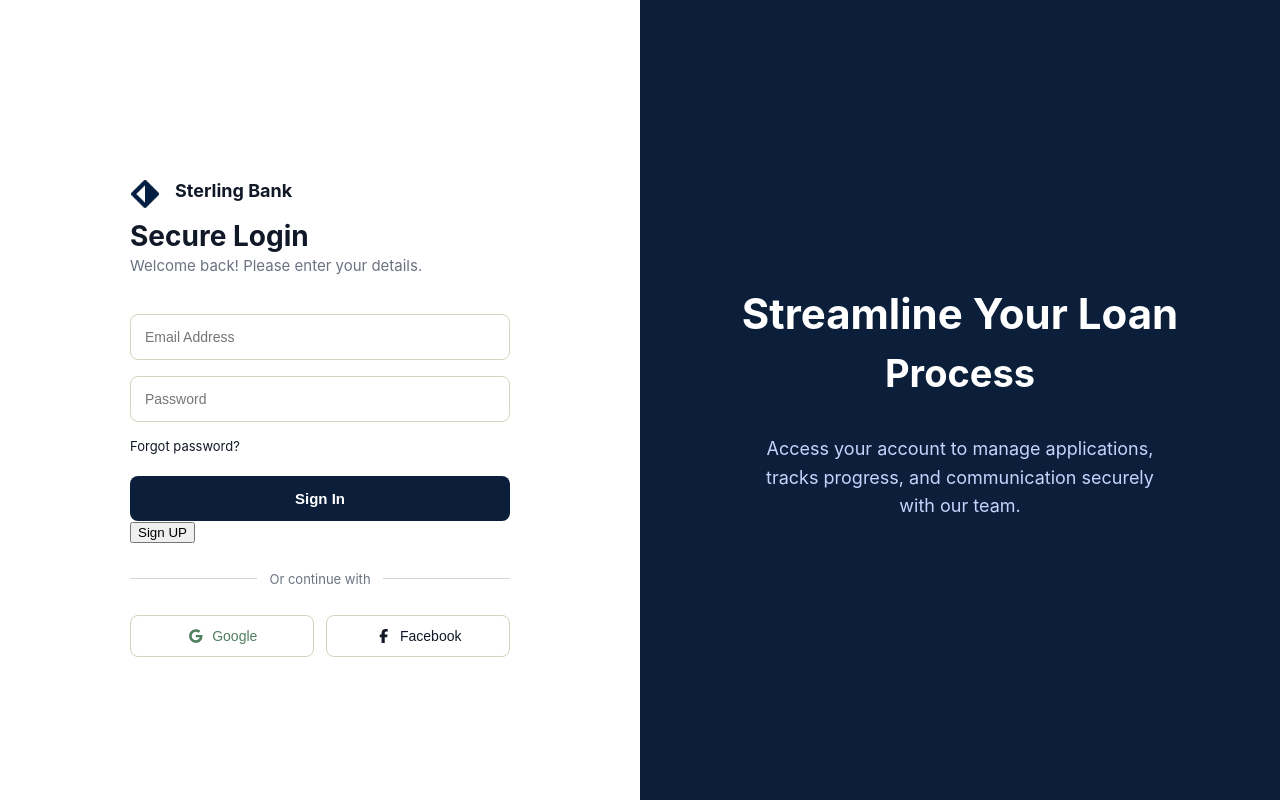
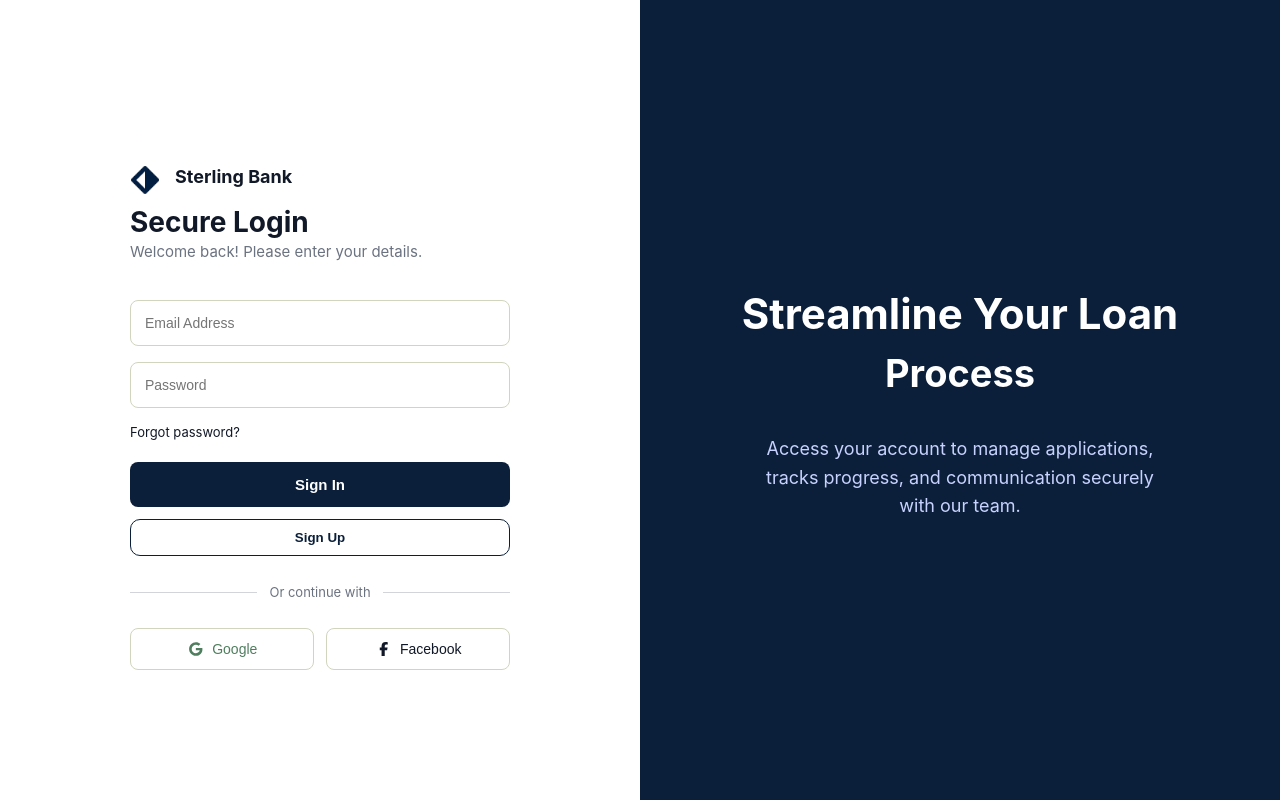
Before and after one commit to Talesoftoba/Loan-App, a React (Vite) app: page /login in a window 1280 px wide. Built offline with nearby package versions, Linux system fonts and the light colour scheme; no server answers.

Commit message:
sign up button fixed

```diff
--- a/src/Pages/Login/Login.jsx
+++ b/src/Pages/Login/Login.jsx
@@ -114,7 +114,7 @@ import { Link } from 'react-router-dom';
             <button type='submit' className={styles.signIn} disabled={loading}>
               {loading ? "Signing In..." : "Sign In"} </button>
 
-              <Link to="/signup"> <button type='button' className={styles.signupBtn}>Sign UP</button> </Link>
+              <Link to="/signup"> <button type='button' className={styles.signUp}> Sign Up </button> </Link>
 
               <div className={styles.divider}><span> Or continue with </span></div>
 
--- a/src/Pages/Login/Login.module.css
+++ b/src/Pages/Login/Login.module.css
@@ -237,6 +237,17 @@ body,
     display: flex;
     justify-content: space-between;
 }
+.signUp{
+    color: #0b1f3a;
+    width: 100%;
+    margin-top: 12px;
+    background: transparent;
+    border: 1px solid #0b1f3a;
+    padding: 10px 24px;
+    border-radius: 10px;
+    font-weight: 600;
+    cursor: pointer;
+}
 
 
 @media (max-width:768px){
@@ -302,6 +313,7 @@ body,
     .socials{
 
         justify-content: center;
+        margin-top: -5px;
     }
     .socialButton{
         width: 100%;
```
Also changed, not shown: src/index.css (line endings or trailing spaces).
